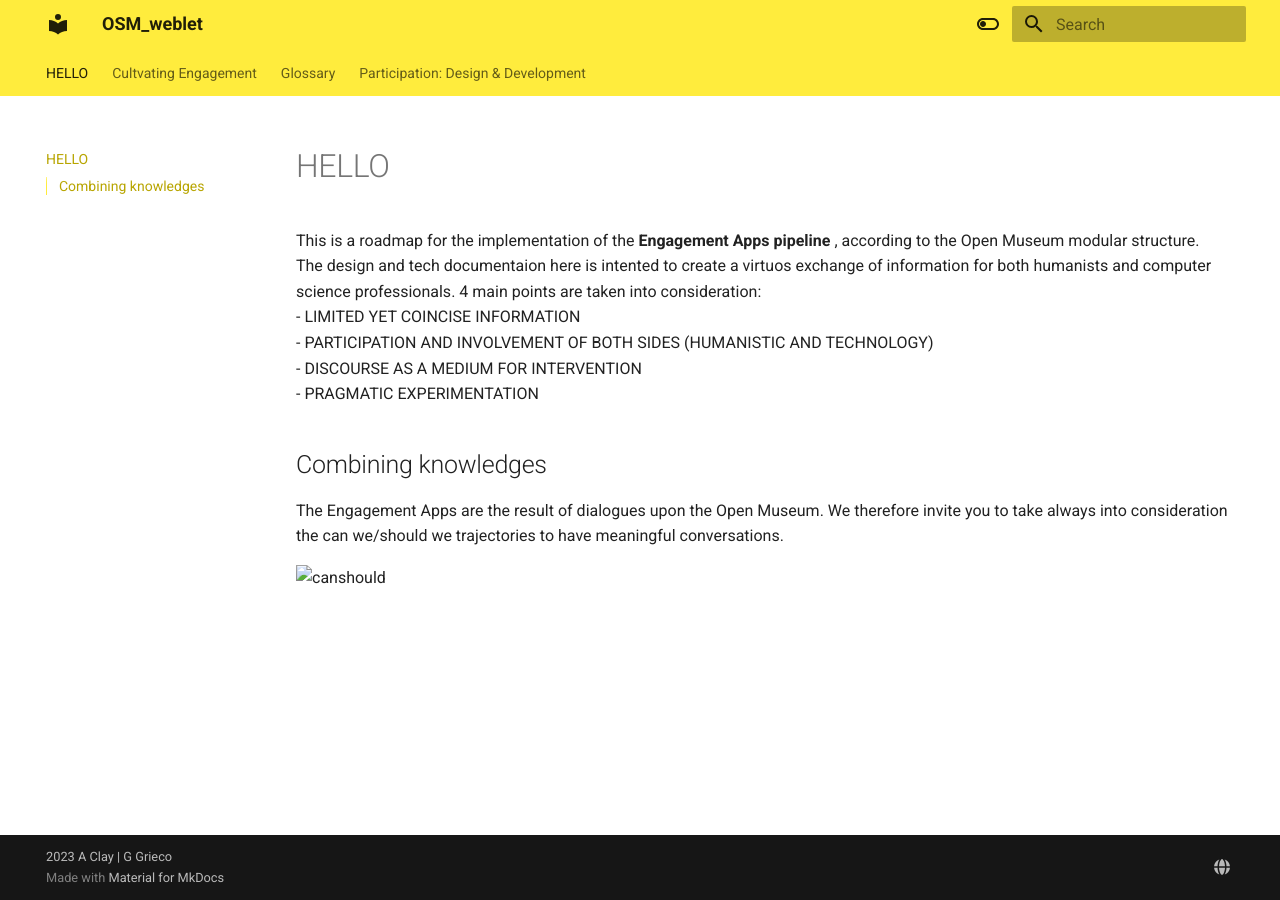
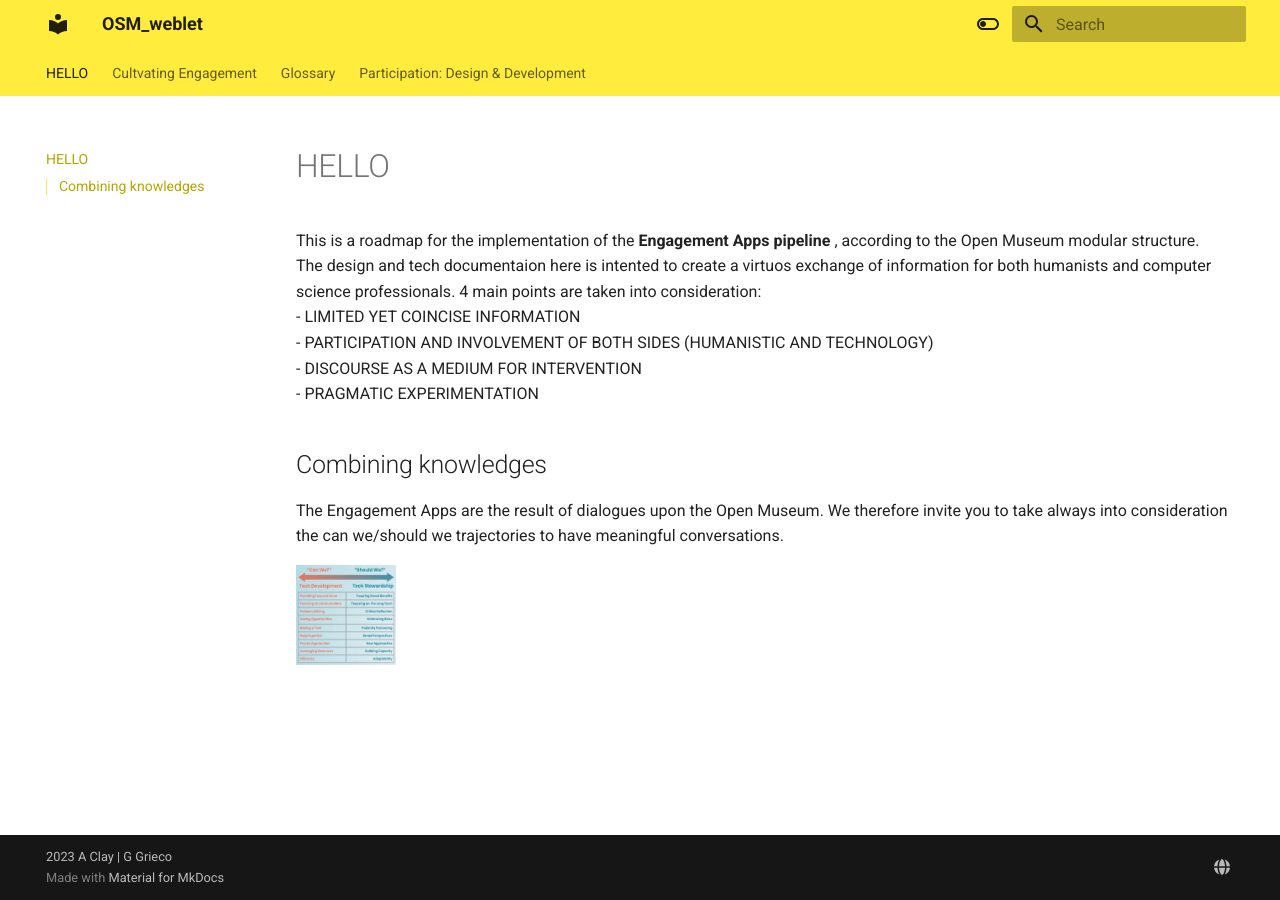
Before and after one commit to OSMDevTest/OSM, an MkDocs documentation site: the page built from docs/index.md, in a window 1280 px wide. Built offline with MkDocs 1.6.1 and Material for MkDocs 9.7.7, drawn with Linux system fonts in a browser that asks for light colours.

Commit message:
Update index.md

```diff
--- a/docs/index.md
+++ b/docs/index.md
@@ -11,4 +11,4 @@ The design and tech documentaion here is intented to create a virtuos exchange o
 ## Combining knowledges
 The Engagement Apps are the result of dialogues upon the Open Museum. We therefore invite you to take always into consideration the can we/should we trajectories to have meaningful conversations.
 
-<img src="/assets/polarities.png" alt="canshould" style="height: 100px; width:100px;"/>
+<img src="/polarities.png" alt="canshould" style="height: 100px; width:100px;"/>
```
